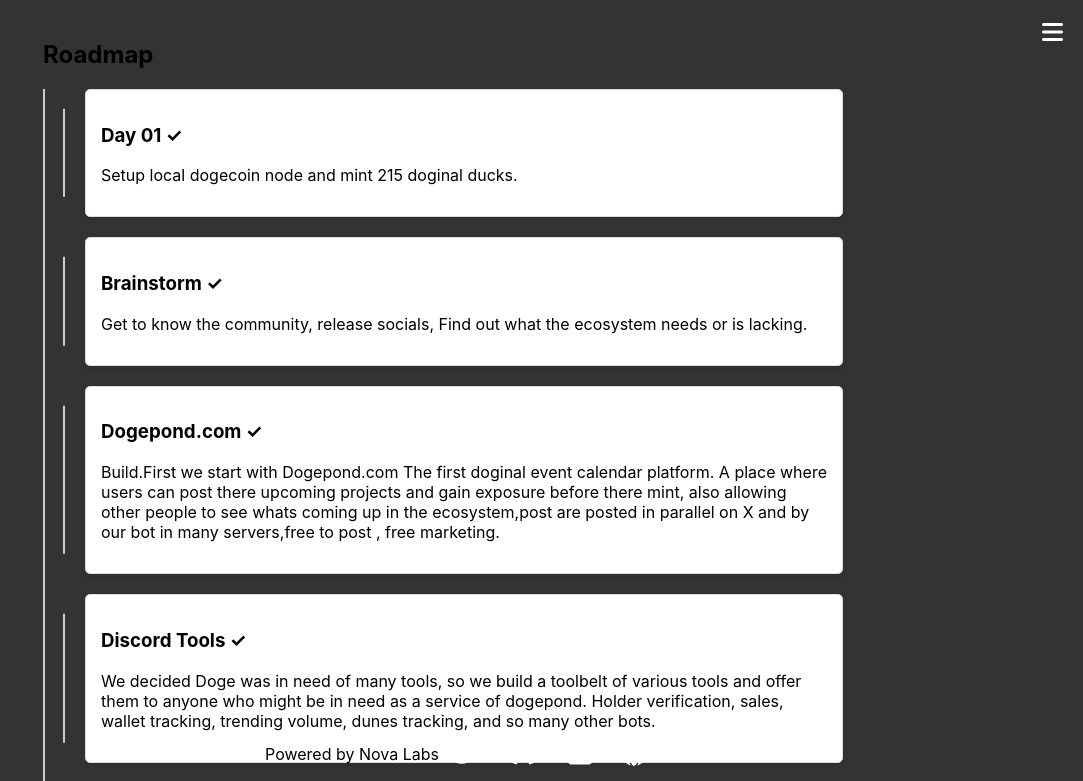
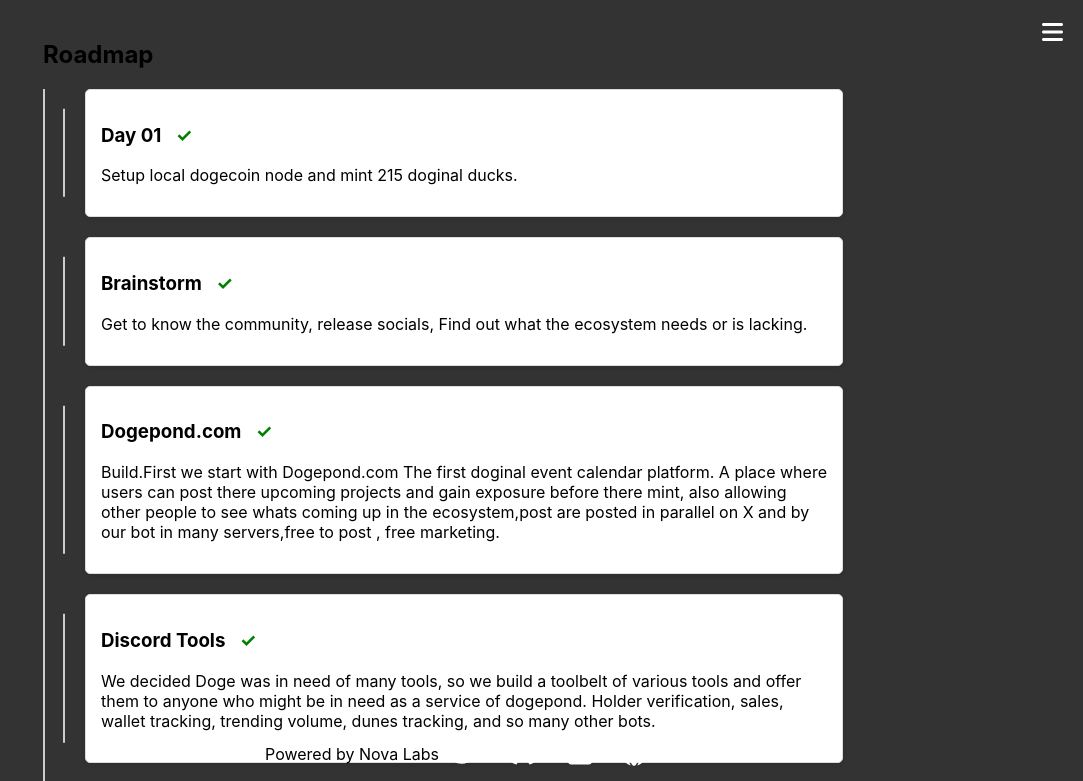
Before and after one commit to jlloyd0430/Doginal-Ducks, a React (Create React App) app: page /roadmap in a window 1280 px wide. Shown: the top 781 px of the page, without its empty margins (197-1280 px from the left). Built offline with nearby package versions, Linux system fonts and the light colour scheme.

Commit message:
Update Roadmap.css

```diff
--- a/src/Roadmap.css
+++ b/src/Roadmap.css
@@ -33,3 +33,8 @@
   background: #ccc;
   transform: translateY(-50%);
 }
+
+.check-mark {
+  color: green;
+  margin-left: 10px;
+}
```
